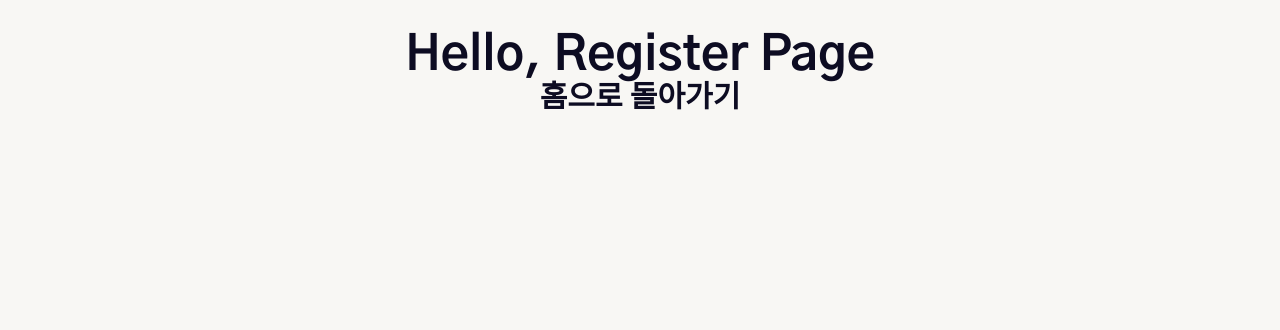
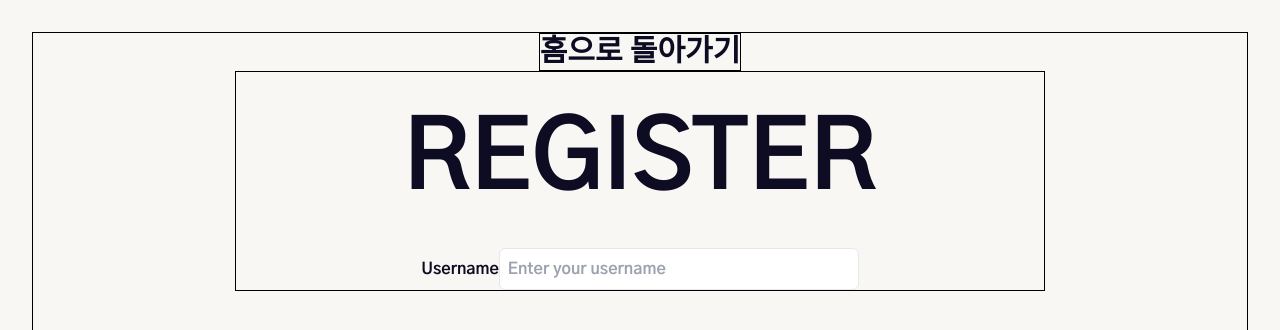
Before and after one commit to kimzeze/vite-typescript-register, a React (Vite) app: page /Register in a window 1280 px wide. Shown: the top 330 px of the page. Built offline with nearby package versions, Linux system fonts and the light colour scheme.

Commit message:
[🎨스타일]: 테스트 페이지 스타일 수정

```diff
--- a/src/pages/Home.tsx
+++ b/src/pages/Home.tsx
@@ -2,7 +2,7 @@ import { Link } from '@/components'
 const Home = () => {
   return (
     <div>
-      <h1>Hello, Home Page</h1>
+      <h1 className="text-9xl">kimdohyeon</h1>
       <Link
         onClick={() => console.log('회원가입 링크 눌렀어요')}
         path="/Register"
--- a/src/pages/Register.tsx
+++ b/src/pages/Register.tsx
@@ -1,14 +1,16 @@
-import { Link } from '../components'
+import { RegisterForm } from '@/containers'
+import { Link } from '@/components'
 
 const Register = () => {
   return (
-    <div>
-      <h1>Hello, Register Page</h1>
+    <div className="border border-black w-full h-96 flex flex-col items-center">
       <Link
+        className="border border-black"
         onClick={() => console.log('홈으로 돌아가기 링크 눌렀어요')}
         path="/"
         children="홈으로 돌아가기"
       />
+      <RegisterForm />
     </div>
   )
 }
```
